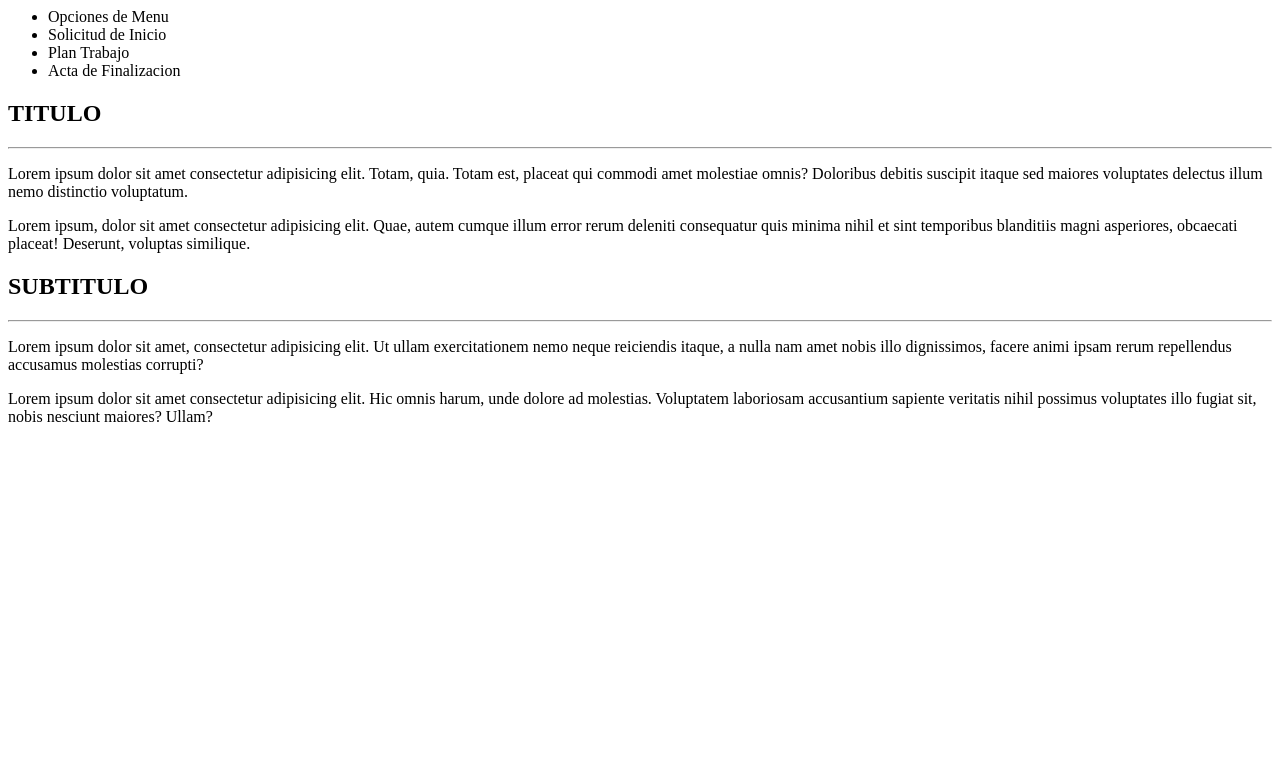
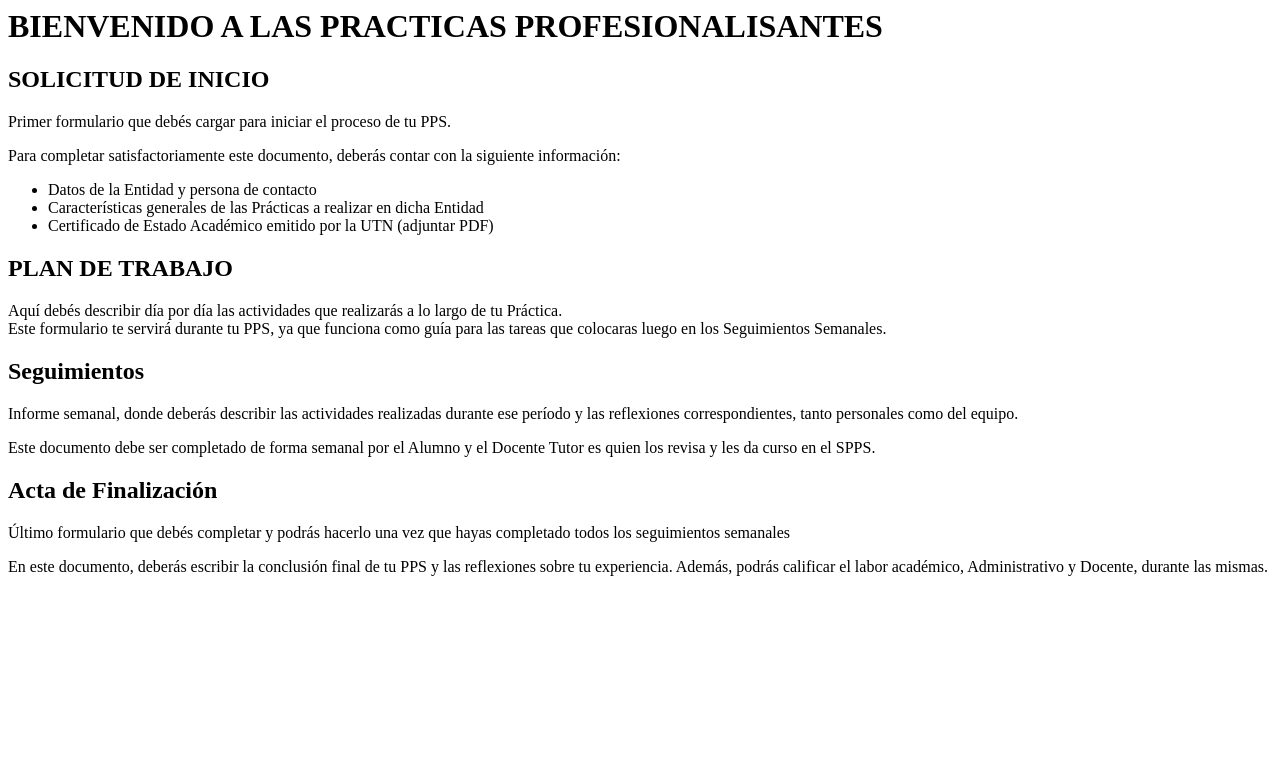
Before and after one commit to FedericoUTN/APP-PPS, a PHP site: page /app/shared/home/home.component.html in a window 1280 px wide. Shown: the top 783 px of the page. Run offline with PHP 8.4, Linux system fonts and the light colour scheme.

Commit message:
Home Modificado

```diff
--- a/src/app/shared/header/header.component.css
+++ b/src/app/shared/header/header.component.css
@@ -4,7 +4,6 @@
   position: -webkit-sticky;
   position: sticky;
   top: 0px;
-  width: 100%;
 }
 .mt-1 {
   cursor: pointer;
--- a/src/app/shared/home/home.component.html
+++ b/src/app/shared/home/home.component.html
@@ -1,28 +1,51 @@
-<body class="col-12">
-    <aside class="col-4">
-        <ul class="nav flex-column">
-            <li>Opciones de Menu</li>
-            <li class="nav-item">
-                <a class="nav-link active" routerLink="/solicitudInicio">Solicitud de Inicio </a>
-            </li>
-            <li class="nav-item">
-                <a class="nav-link active" routerLink="/planTrabajo">Plan Trabajo</a>
-            </li>
-            <li class="nav-item">
-                <a class="nav-link active" routerLink="/actaFin">Acta de Finalizacion</a>
-            </li>
+<body class="container-fluid">
+  <h1 class="text-center pt-4">
+    <strong>BIENVENIDO A LAS PRACTICAS PROFESIONALISANTES</strong>
+  </h1>
+  <div class="pt-2 secciones">
+    <div class="row" >
+      <div class="col-2 pt-3" id="solIni" routerLink="/solicitudInicio">
+        <h2 class="text-center">SOLICITUD DE INICIO</h2>
+        <p>
+          Primer formulario que debés cargar para iniciar el proceso de tu PPS.
+        </p>
+        <p>
+          Para completar satisfactoriamente este documento, deberás contar con
+          la siguiente información:
+        </p>
+        <ul>
+          <li>Datos de la Entidad y persona de contacto</li>
+          <li>
+            Características generales de las Prácticas a realizar en dicha
+            Entidad
+          </li>
+          <li>
+            Certificado de Estado Académico emitido por la UTN (adjuntar PDF)
+          </li>
         </ul>
-    </aside>
-    <section class="col-8 float-end">
-        <h1>TITULO</h1>
-        <hr>
-        <p>Lorem ipsum dolor sit amet consectetur adipisicing elit. Totam, quia. Totam est, placeat qui commodi amet molestiae omnis? Doloribus debitis suscipit itaque sed maiores voluptates delectus illum nemo distinctio voluptatum.</p>
-        <p>Lorem ipsum, dolor sit amet consectetur adipisicing elit. Quae, autem cumque illum error rerum deleniti consequatur quis minima nihil et sint temporibus blanditiis magni asperiores, obcaecati placeat! Deserunt, voluptas similique.</p>
-    </section>
-    <section class="col-8 float-end">
-        <h2>SUBTITULO</h2>
-        <hr>
-        <p>Lorem ipsum dolor sit amet, consectetur adipisicing elit. Ut ullam exercitationem nemo neque reiciendis itaque, a nulla nam amet nobis illo dignissimos, facere animi ipsam rerum repellendus accusamus molestias corrupti?</p>
-        <p>Lorem ipsum dolor sit amet consectetur adipisicing elit. Hic omnis harum, unde dolore ad molestias. Voluptatem laboriosam accusantium sapiente veritatis nihil possimus voluptates illo fugiat sit, nobis nesciunt maiores? Ullam?</p>
-    </section>
+      </div>
+      <div class="col-2 pt-3" id="planTrabajo" routerLink="/planTrabajo">
+        <h2 class="text-center">PLAN DE TRABAJO</h2>
+        <p>
+          Aquí debés describir día por día las actividades que realizarás a lo
+          largo de tu Práctica. <br>
+          Este formulario te servirá durante tu PPS, ya
+          que funciona como guía para las tareas que colocaras luego en los
+          Seguimientos Semanales.
+        </p>
+      </div>
+      <div class="col-2 pt-3" id="seguimientos" routerLink="/seguimientos">
+          <h2 class="text-center">Seguimientos</h2>
+          <p>Informe semanal, donde deberás describir las actividades realizadas durante ese período y las reflexiones correspondientes, tanto personales como del equipo.
+        </p>
+        <p>Este documento debe ser completado de forma semanal por el Alumno y el Docente Tutor es quien los revisa y les da curso en el SPPS.</p>
+      </div>
+      <div class="col-2 pt-3" id="actaFin" routerLink="/actaFin">
+          <h2 class="text-center">Acta de Finalización</h2>
+          <p>Último formulario que debés completar y podrás hacerlo una vez que hayas completado todos los seguimientos semanales</p>
+          <p>En este documento, deberás escribir la conclusión final de tu PPS y las reflexiones sobre tu experiencia.
+            Además, podrás calificar el labor académico, Administrativo y Docente, durante las mismas.</p>
+      </div>
+    </div>
+  </div>
 </body>
--- a/src/index.html
+++ b/src/index.html
@@ -1,6 +1,5 @@
 <!doctype html>
-<html lang="en">
-
+<html lang="es">
 <head>
     <meta charset="utf-8">
     <title>PPS</title>
--- a/src/styles.css
+++ b/src/styles.css
@@ -1,4 +1,4 @@
 /* You can add global styles to this file, and also import other style files */
 
 html, body { height: 100%; }
-body { margin: 0; font-family: Roboto, "Helvetica Neue", sans-serif; }
+body { font-family: Roboto, "Helvetica Neue", sans-serif; }
```
Also changed, not shown: src/app/shared/home/home.component.css (+35 -13 lines), src/app/shared/sol-inicio/sol-inicio.component.css (+11 -0 lines), src/app/shared/sol-inicio/sol-inicio.component.html (+217 -41 lines).
